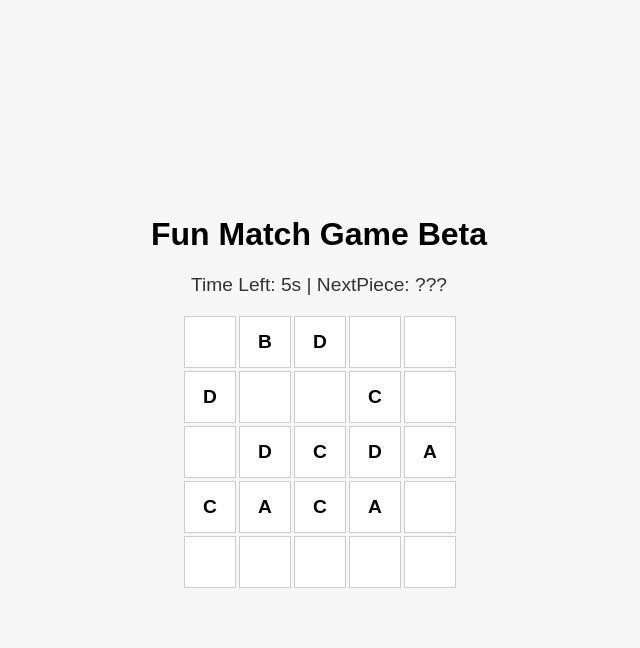
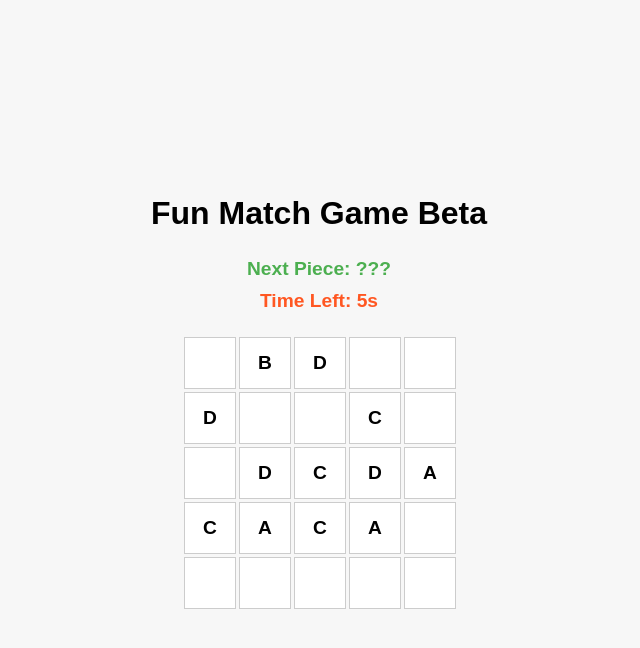
Before and after one commit to wsq94317/Fun-Match-Game, a website: page public/game/index.html in a window 1280 px wide. Both pictures are taken after a click on the button "Start Game". Shown: the whole page, without its empty margins (321-961 px from the left). Drawn offline with Linux system fonts and the light colour scheme.

Commit message:
Avoid sequence that contains pieces that no longer exists on the board. Disable click while showing sequence. Hidden the board while showing sequence

```diff
--- a/public/game/index.html
+++ b/public/game/index.html
@@ -10,7 +10,12 @@
 <body>
     <div class="game-container">
         <h1> Fun Match Game Beta</h1>
-        <p id="message" class="message"></p>
+        <div class="game-info">
+            <p id="piecesInfo" class="next-pieces"></p>
+            <p id="countdownInfo" class="countdown"></p>
+          </div>
+
+        <!-- <p id="message" class="message"></p> -->
         <div id="board" class="board"></div>
         <button id="startGameBtn">Start Game</button>
         <button id="quitGameBtn" style="display:none;">Quit Game</button>
--- a/public/game/scripts.js
+++ b/public/game/scripts.js
@@ -1,7 +1,10 @@
 const board = document.getElementById('board');
 const startGameBtn = document.getElementById('startGameBtn');
 const quitGameBtn = document.getElementById('quitGameBtn');
-const message = document.getElementById('message');
+// const message = document.getElementById('message');
+const piecesInfo = document.getElementById('piecesInfo');
+const countdownInfo = document.getElementById('countdownInfo');
+
 
 
 let grid = [];
@@ -134,16 +137,21 @@ function hasThreeInARow(){
 
 function showNextPieces() {
     isShowingNextPiece = true;
+    board.classList.add('no-click');
     const allowed = getAllAllowedPieces();
     currentPiecesQuene = [];
     for (let i = 0; i < piecesToShow; i++) {
         currentPiecesQuene.push(getRandomPieceFromAllowed(allowed));
     }
 
-    message.textContent = `Next Pieces : ${currentPiecesQuene.join(' ')}`;
+    // message.textContent = `Next Pieces : ${currentPiecesQuene.join(' ')}`;
+    piecesInfo.textContent = `Next Pieces: ${currentPiecesQuene.join(' ')}`;
+    countdownInfo.textContent ='';
+
     setTimeout(()=> {
-        message.textContent = 'Next Piece: ???';
+        piecesInfo.textContent = 'Next Piece: ???';
         isShowingNextPiece = false;
+        board.classList.remove('no-click');
 
         startCountdown();
     }, previewDuration);
@@ -151,6 +159,8 @@ function showNextPieces() {
 
 function onCellClick(e) {
     if (isShowingNextPiece) return;
+
+    board.classList.remove('no-click');
 
     const cell = e.currentTarget;
     const r = parseInt(cell.dataset.row, 10);
@@ -175,6 +185,7 @@ function onCellClick(e) {
             return;
         }
 
+        verifyCurrentSequence(); // if there contains a pieces that no longer exists in the board, refresh sequence
         if (currentPiecesQuene.length === 0 ) {
             showNextPieces();
         } else {
@@ -239,7 +250,8 @@ function isBoardEmpty() {
 
 
 function gameOver() {
-    message.textContent = 'Game Over! All cleared!';
+    // message.textContent = 'Game Over! All cleared!';
+    piecesInfo.textContent = 'Game Over! All cleared!';
 }
 
 // //generate a random piece
@@ -298,12 +310,14 @@ function startCountdown() {
     clearInterval(countdownInterval);
     timeLeft = countdownTime;
 
-    message.textContent = `Time Left: ${timeLeft}s | NextPiece: ???`;
+    // message.textContent = `Time Left: ${timeLeft}s | NextPiece: ???`;
+    countdownInfo.textContent = `Time Left: ${timeLeft}s`;
 
     countdownInterval = setInterval(()=> {
         timeLeft--;
         if(timeLeft > 0){
-            message.textContent =`Time Left: ${timeLeft}s | NextPiece: ???`;
+            // message.textContent =`Time Left: ${timeLeft}s | NextPiece: ???`;
+            countdownInfo.textContent = `Time Left: ${timeLeft}s`;
         } else {
             //if countdown finish and the player doesnt response
             clearInterval(countdownInterval);
@@ -366,6 +380,19 @@ function forcePlacePiece() {
     }
 }
 
+function verifyCurrentSequence() {
+    const allowed = getAllAllowedPieces();
+
+    const isSequenceValid = currentPiecesQuene.every(pieceType => allowed.includes(pieceType));
+
+    if (!isSequenceValid) {
+        console.log('Current Sequence contains a piece type no longer available on the board');
+        currentPiecesQuene = [];
+        showNextPieces();
+    }
+
+}
+
 startGameBtn.addEventListener('click', () => {
     console.log('Start Game button clicked');
     initialiseBoard();
@@ -379,7 +406,8 @@ quitGameBtn.addEventListener('click', ()=> {
     console.log('Quit Game button Clicked');
 
     board.innerHTML = '';
-    message.textContent = 'Game Over!';
+    // message.textContent = 'Game Over!';
+    piecesInfo.textContent = 'Game Over!';
     quitGameBtn.style.display = 'none';
     startGameBtn.style.display = 'inline-block';
     gameStarted = false;
--- a/public/game/styles.css
+++ b/public/game/styles.css
@@ -20,6 +20,13 @@ body {
   gap: 5px;
   margin: 20px auto;
   width: fit-content;
+}
+
+.board.no-click .cell {
+  pointer-events: none;
+  border: 2px solid red;
+  color: white;
+  opacity: 0.5;
 }
 
 .cell {
@@ -52,6 +59,29 @@ body {
   color: transparent;
 }
 
+.game-info {
+  margin-top: 10px;
+  display: flex;
+  flex-direction: column;
+  align-items: center;
+  font-family: Arial, sans-serif;
+}
+
+.game-info p {
+  margin: 5px 0;
+  font-size: 1.2rem;
+}
+
+.next-pieces {
+  font-weight: bold;
+  color: #4CAF50;
+}
+
+.countdown {
+  font-weight: bold;
+  color: #FF5722;
+}
+
 button {
   padding: 10px 20px;
   font-size: 1rem;
```
